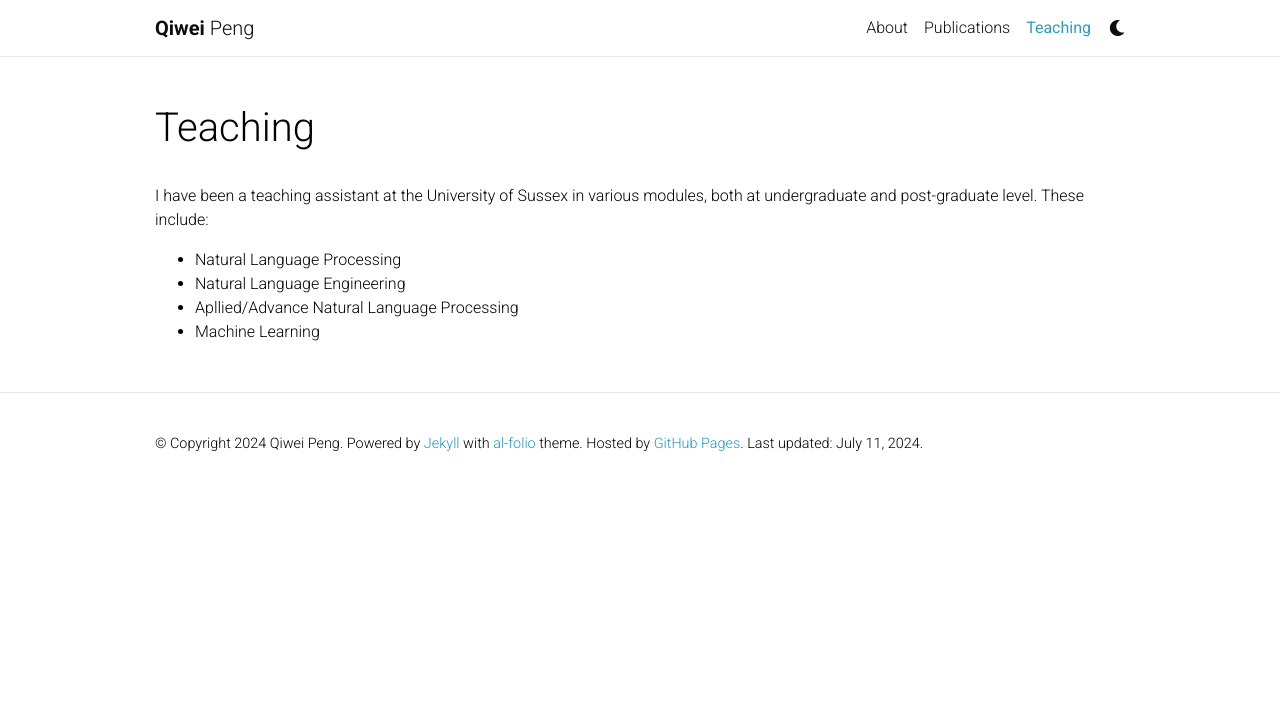
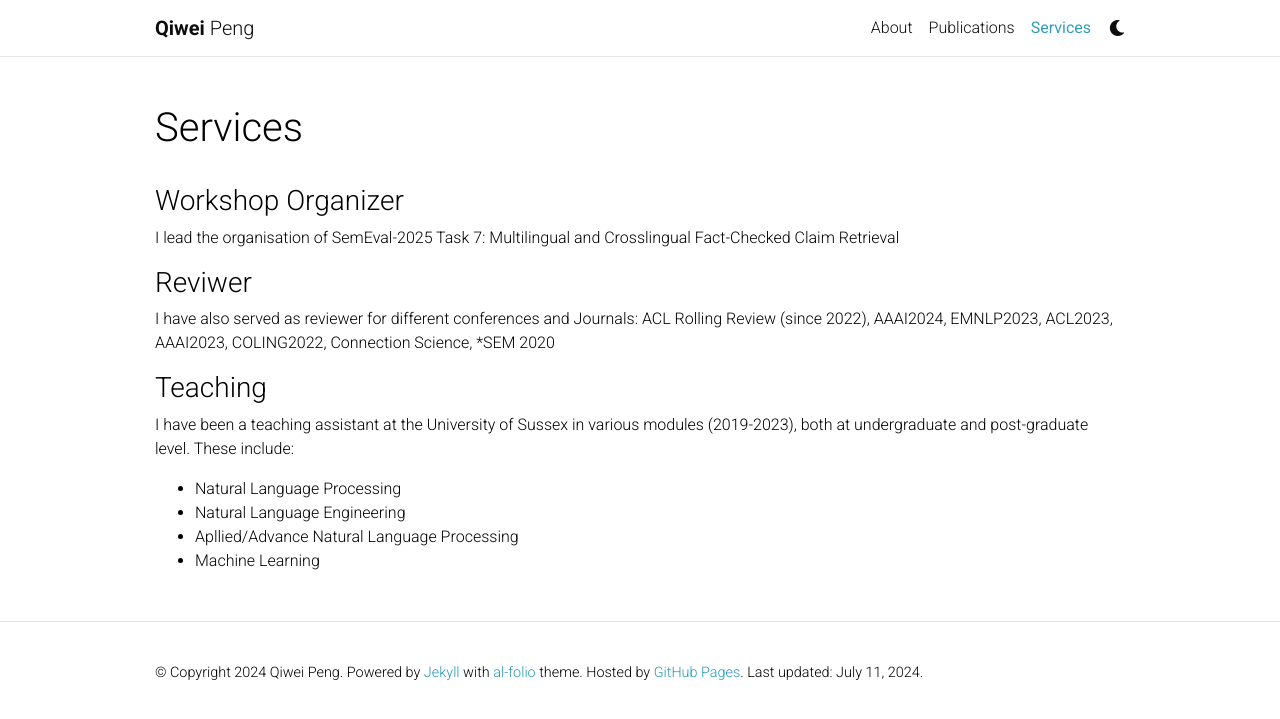
Before and after one commit to Punchwes/punchwes.github.io, a Jekyll site: the page built from _pages/teaching.md, in a window 1280 px wide. Shown: the top 719 px of the page. Built offline with Jekyll 4.4.1, drawn with Linux system fonts in a browser that asks for light colours; comment, search, counter and statistics services are not loaded; a style sheet for code colours, icons or effects is not loaded.

Commit message:
update services

```diff
--- a/_pages/teaching.md
+++ b/_pages/teaching.md
@@ -1,13 +1,21 @@
 ---
 layout: page
-permalink: /teaching/
-title: Teaching
+permalink: /services/
+title: Services
 description:
 nav: true
 nav_order: 5
 ---
 
-I have been a teaching assistant at the University of Sussex in various modules, both at undergraduate and post-graduate level. These include:
+### Workshop Organizer
+I lead the organisation of SemEval-2025 Task 7: Multilingual and Crosslingual Fact-Checked Claim Retrieval
+
+### Reviwer
+I have also served as reviewer for different conferences and Journals:
+ACL Rolling Review (since 2022), AAAI2024, EMNLP2023, ACL2023, AAAI2023, COLING2022, Connection Science, \*SEM 2020
+
+### Teaching
+I have been a teaching assistant at the University of Sussex in various modules (2019-2023), both at undergraduate and post-graduate level. These include:
 - Natural Language Processing
 - Natural Language Engineering
 - Apllied/Advance Natural Language Processing
```
